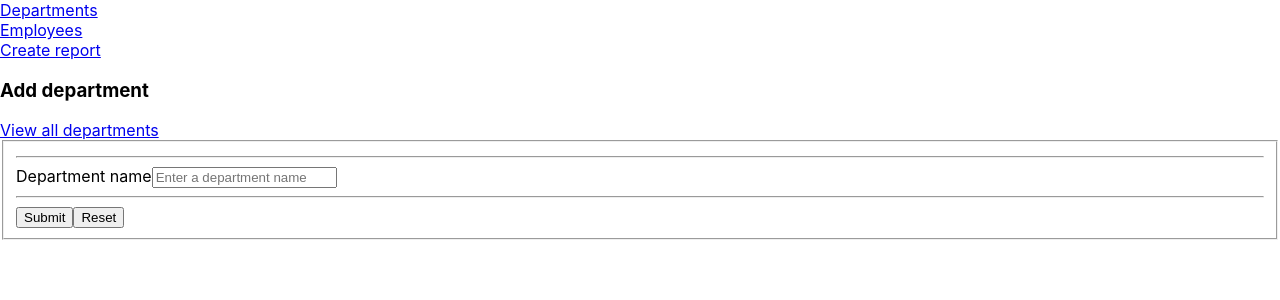
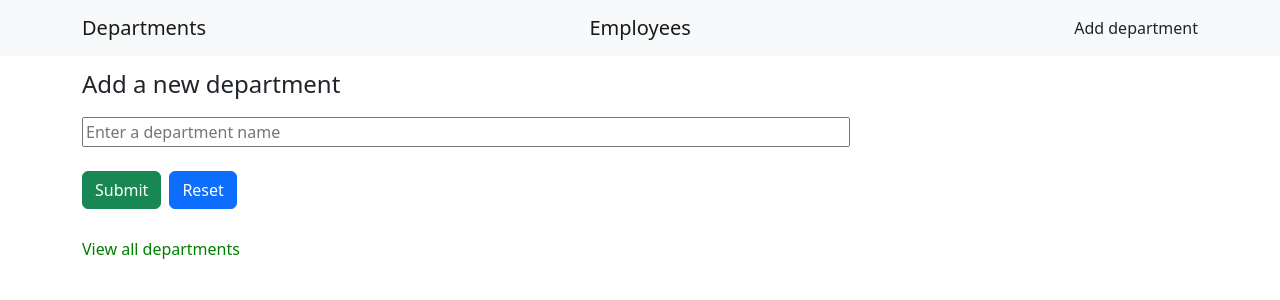
Before and after one commit to ljenchik/school-departments-js, a React (Create React App) app in the folder frontend/: page /department/create in a window 1280 px wide. Shown: the top 300 px of the page. Built offline with nearby package versions, Linux system fonts and the light colour scheme.

Commit message:
Added styling to navbar and department pages

```diff
--- a/frontend/src/App.js
+++ b/frontend/src/App.js
@@ -4,7 +4,7 @@ import { BrowserRouter as Router, Routes, Route } from "react-router-dom";
 import { CreateDepartment } from './components/createDepartment';
 import { Home } from './components/homePage';
 import { GetAllDepartments } from './components/getAllDepartments';
-import { DepartmentInfo } from './components/departmentInfo';
+import { DepartmentInfo } from './components/getDepartmentById';
 import { EditDepartment } from './components/editDepartment';
 import { CreateEmployee } from './components/createEmployee';
 import { GetEmployeesByDepartmentId } from './components/getEmployeesByDepartmentId';
@@ -17,7 +17,7 @@ const Paths = () => {
   return (
     <Routes>
       <Route exact path="/department/create" element={<CreateDepartment />}></Route>
-      <Route exact path="/" element={<Home />}></Route>
+      {/* <Route exact path="/department" element={<Home />}></Route> */}
       <Route exact path="/department" element={<GetAllDepartments />}></Route>
       <Route exact path="/department/:id" element={<DepartmentInfo />}></Route>
       <Route exact path="/department/:id/edit" element={<EditDepartment />}></Route>
--- a/frontend/src/components/createDepartment.js
+++ b/frontend/src/components/createDepartment.js
@@ -3,30 +3,32 @@ import { createDepartment } from "../apiClient";
 import { Link } from "react-router-dom";
 import Button from "react-bootstrap/Button";
 import { useNavigate } from "react-router-dom";
+import "./css/createDepartment.css";
+import Container from "react-bootstrap/esm/Container";
 
 export const CreateDepartment = () => {
-  const [department, setDepartment] = useState({name : ""});
+  const [department, setDepartment] = useState({});
   const [error, setError] = useState("");
   const [isDisabled, setDisabled] = useState(false);
   const navigate = useNavigate();
 
   const handleChangeDepartmentName = (event) => {
-    department["name"] = event.target.value;
+    department.name = event.target.value;
     setDepartment(department);
-    console.log(department);
   };
 
   const submit = (event) => {
     const request = {};
-    if (department["name"] !== "") {
-      request["name"] = department["name"];
+    if (department.name !== "") {
+      request["name"] = department.name;
     }
     createDepartment(request).then((response) => {
       if (response.success === true) {
-        navigate(`/department/${response.id}`);
+        navigate(`/department`);
       } else {
         setError(response.error);
       }
+    setDisabled(true);
     });
   };
 
@@ -44,30 +46,20 @@ export const CreateDepartment = () => {
 
   return (
     <div>
-      <div>
-        <h3 className="title">Add department</h3>
-      </div>
-      <Link to="/department" className="link">
-        {" "}
-        View all departments{" "}
-      </Link>
+      <Container>
+        <h4 className="title">Add a new department</h4>
         <fieldset className="fieldset" onKeyDown={handleKeyPress} tabIndex="0">
-        <hr />
           <div>
             <label>
-              Department name
               <input
-                className="input-large-large search-query mx-3"
+                className="dep-name-input"
                 type="text"
                 placeholder="Enter a department name"
-                onChange={(event) =>
-                  handleChangeDepartmentName(event)
-                }
+                onChange={(event) => handleChangeDepartmentName(event)}
                 value={department.name}
               ></input>
             </label>
           </div>
-        <hr />
           <div>
             <Button
               className="btn btn-success my-1"
@@ -80,8 +72,15 @@ export const CreateDepartment = () => {
               Reset
             </Button>
           </div>
-        <div></div>
         </fieldset>
+        <br />
+        <div>
+          <Link to="/department" className="view-all-dep-link">
+            {" "}
+            View all departments{" "}
+          </Link>
+        </div>
+      </Container>
     </div>
   );
 };
--- /dev/null
+++ b/frontend/src/components/css/createDepartment.css
@@ -0,0 +1,14 @@
+.title {
+    margin-top: 70px;
+}
+.dep-name-input {
+    width: 60vw;
+    margin-top: 10px;
+    margin-bottom: 20px;
+}
+
+.view-all-dep-link {
+    text-decoration: none;
+    color:  green;
+    margin-top: 100px;
+ }
--- /dev/null
+++ b/frontend/src/components/css/getAllDepartments.css
@@ -0,0 +1,5 @@
+.add-link {
+   text-decoration: none;
+   color:  green;
+   margin-top: 30px;
+}
--- a/frontend/src/components/getAllDepartments.js
+++ b/frontend/src/components/getAllDepartments.js
@@ -1,8 +1,7 @@
 import React, { useEffect, useState } from "react";
 import { getAllDepartments } from "../apiClient";
 import { Link } from "react-router-dom";
-
-
+import "./css/getAllDepartments.css";
 export const GetAllDepartments = () => {
   const [departments, setDepartments] = useState([]);
 
@@ -17,13 +16,15 @@ export const GetAllDepartments = () => {
         <div className="row">
           {departments.map((department) => (
             <div  className="col-md-3" key={department.id}>
-              <Link to={`/department/${department.id}`} className="link">
+              <Link to={`/department/${department.id}`} style={{ textDecoration: 'none' }}>
         {" "}
         {department.name}{" "}
       </Link>
             </div>
           ))}
         </div>
+        <br/>
+        <Link to="/department/create"  className="add-link"> Add a new department </Link>
       </div>
     </div>
   );
--- a/frontend/src/components/departmentInfo.js
+++ b/frontend/src/components/getDepartmentById.js
@@ -32,17 +32,28 @@ export const DepartmentInfo = () => {
   } else {
     return (
       <div>
-        <div>{department.name}</div>
-        <Button className="btn btn-success my-2" onClick={editDepartment}>
+        <h3>{department.name}</h3>
+        <div>Head of department </div>
+        <div>Number of members {" "}{department.count}</div>
+        <div>Average salary {" "}£{department.avg}</div>
+        <div>
+          <Link to={`/department/${id}/employee`}>
+          Employees of {department.name}
+          </Link></div>
+      <div> <Button className="btn btn-success my-2" onClick={editDepartment}>
           Edit
         </Button>
         <Button className="mx-2 my-2" onClick={deleteDepartment}>
           Delete
-        </Button>
-        <Link to="/department" className="Link">
+        </Button></div>
+       <div><Link to="/department" className="Link">
           {" "}
           View all departments{" "}
-        </Link>
+        </Link></div>
+        <div><Link to="/employee" className="Link">
+          {" "}
+          View all employees{" "}
+        </Link></div>
       </div>
     );
   }
--- a/frontend/src/components/navbar.js
+++ b/frontend/src/components/navbar.js
@@ -2,15 +2,25 @@ import Container from "react-bootstrap/Container";
 import Nav from "react-bootstrap/Nav";
 import Navbar from "react-bootstrap/Navbar";
 import React from "react";
+import NavDropdown from "react-bootstrap/NavDropdown";
 
-export const Navbar1 = () => {
+export function Navbar1() {
   return (
-    <Navbar bg="light" expand="lg">
+    <Navbar bg="light" expand="lg" fixed="top">
       <Container>
-        <div><Navbar.Brand href="/department">Departments</Navbar.Brand></div>
-        <div><Navbar.Brand href="/employee">Employees</Navbar.Brand></div>
-        <div><Nav.Link href="/department/create">Create report</Nav.Link></div>
+        <Navbar.Brand href="/department">Departments</Navbar.Brand>
+        <Navbar.Brand href="/employee">Employees</Navbar.Brand>
+        <Nav.Link href="/department/create">Add department</Nav.Link>
+        {/* <Nav.Link href="/employee/create">Add employee</Nav.Link> */}
+        {/* <Navbar.Toggle aria-controls="basic-navbar-nav" /> */}
+        {/* <Navbar.Collapse id="basic-navbar-nav" fixed="top">
+          <Nav className="me-auto">
+            <Nav.Link href="/employee">Employees</Nav.Link>
+            <Nav.Link href="/department/create">Add department</Nav.Link>
+            <Nav.Link href="/employee/create">Add employee</Nav.Link>
+          </Nav>
+        </Navbar.Collapse> */}
       </Container>
     </Navbar>
   );
-};
+}
--- a/frontend/src/index.js
+++ b/frontend/src/index.js
@@ -2,6 +2,7 @@ import React from 'react';
 import ReactDOM from 'react-dom/client';
 import './index.css';
 import App from './App';
+import 'bootstrap/dist/css/bootstrap.css';
 
 const root = ReactDOM.createRoot(document.getElementById('root'));
 root.render(
```
Also changed, not shown: frontend/src/App.css (line endings or trailing spaces), 1 other file (tests, documents, lock files or other folders). Lines whose indentation alone changed are shown as unchanged.
